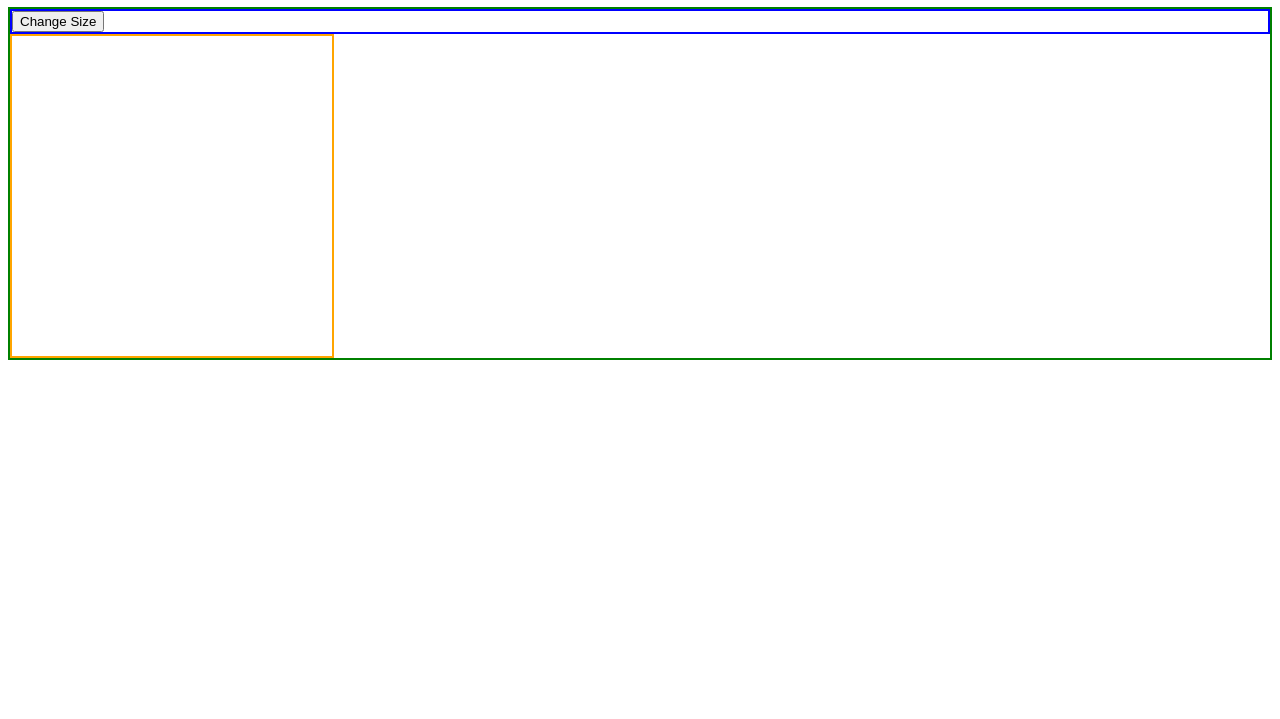
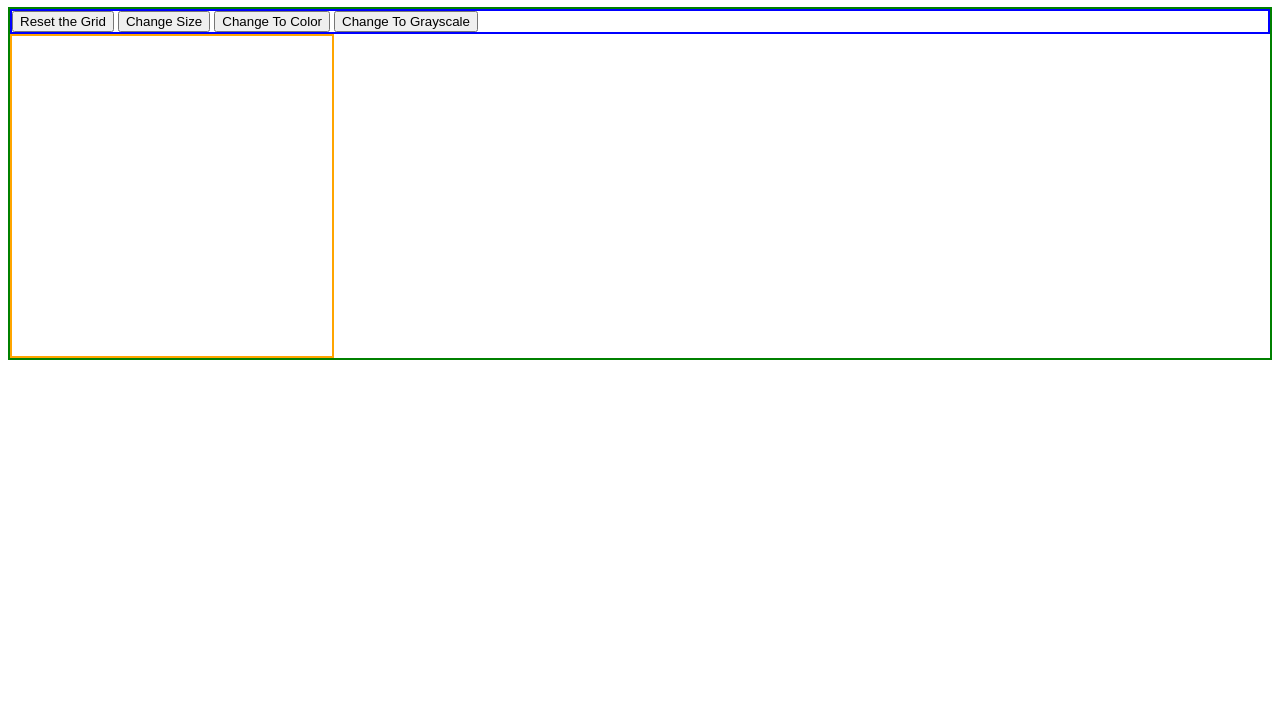
Before and after one commit to SrulyP/etch-a-sketch, a plain HTML site: page index.html in a window 1280 px wide. Shown: the part 81-800 px from the top of the page. Drawn offline with Linux system fonts and the light colour scheme.

Commit message:
Add buttons for resetting the grid, changing to grayscale, and changing to color mode

```diff
--- a/index.html
+++ b/index.html
@@ -10,10 +10,13 @@
 
     <header><h1>Welcome to Etch-A-Sketch</h1></header>
     <div class="container">
+        <div class="options">
+            <button class="resetButton">Reset the Grid</button>
+            <button class="sizeButton">Change Size</button>
+            <button class="colorButton">Change To Color</button>
+            <button class="grayButton">Change To Grayscale</button>
+        </div>
         <div class="grid"></div>
-        <div class="options">
-            <button class="sizeButton">Change Size</button>
-        </div>
     </div>
 
 </body>
```
